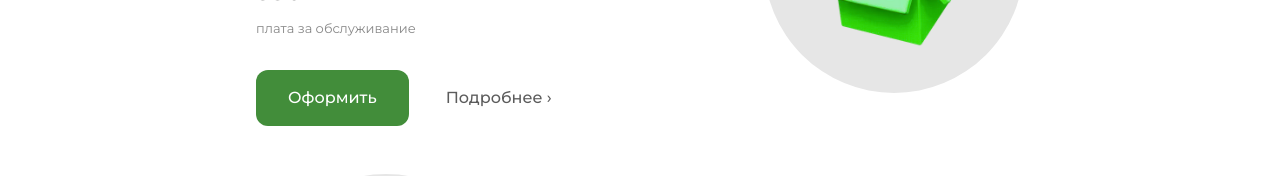
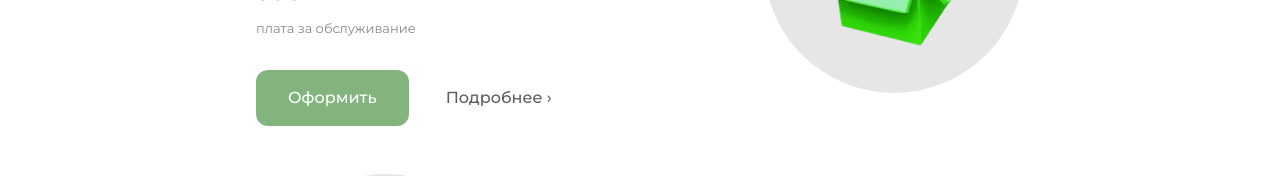
Before and after one commit to vadim-rm/bank-contracts-frontend, a React (Vite) app: page /bmstu-web-frontend/contracts in a window 1280 px wide. Shown: the part 462-638 px from the top of the page. Built offline with nearby package versions, Linux system fonts and the light colour scheme; no server answers.

Commit message:
disable button

```diff
--- a/src/components/ContractCard.tsx
+++ b/src/components/ContractCard.tsx
@@ -28,7 +28,7 @@ const ContractCard: FC<Props> = ({id, description, fee, imageUrl, name, imagePos
             </div>
             <div className="buttons-row">
                 <form action="/contracts/{{ $contract.Id }}/add-to-account" method="post">
-                    <Button className="card-button primary" type="submit">Оформить</Button>
+                    <Button className="card-button primary disabled" type="submit">Оформить</Button>
                 </form>
                 <Link to={`/contracts/${id}`}>
                     <Button variant="link" className="card-button secondary">Подробнее ›</Button>
```
